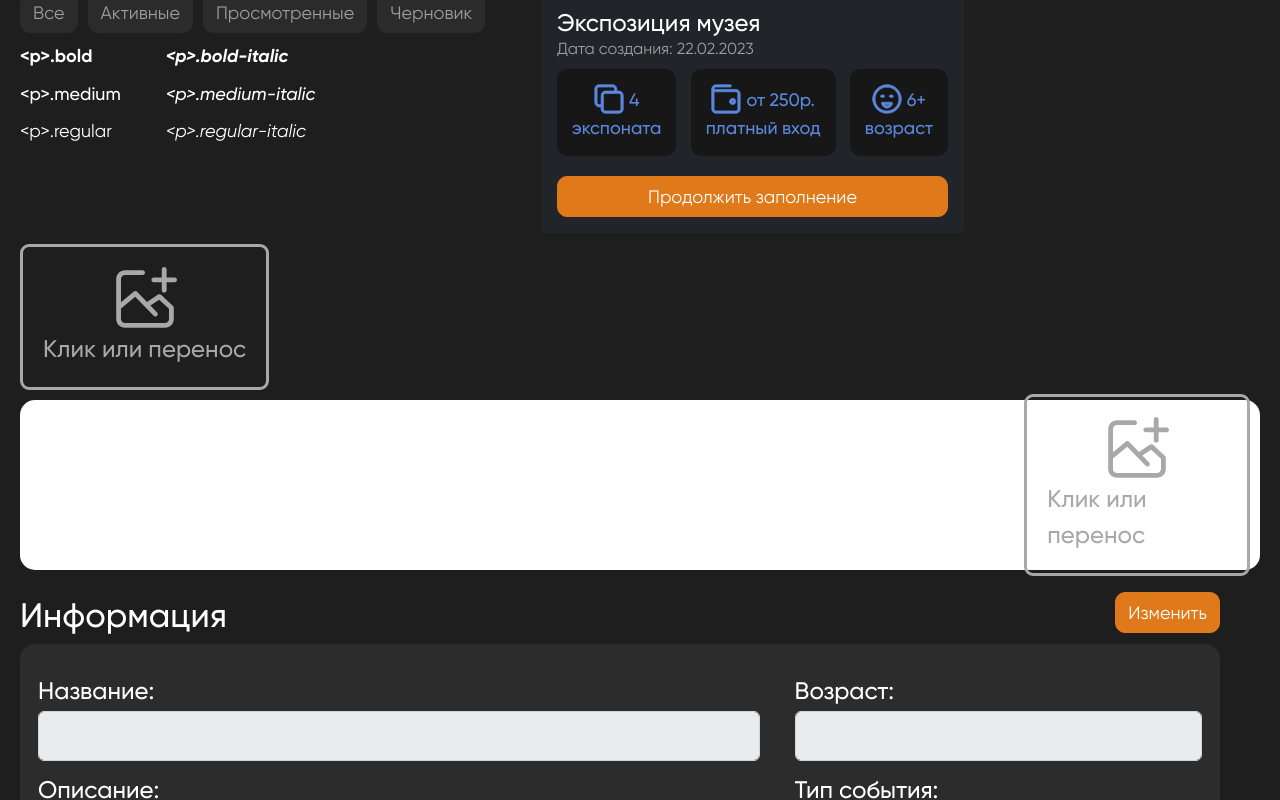
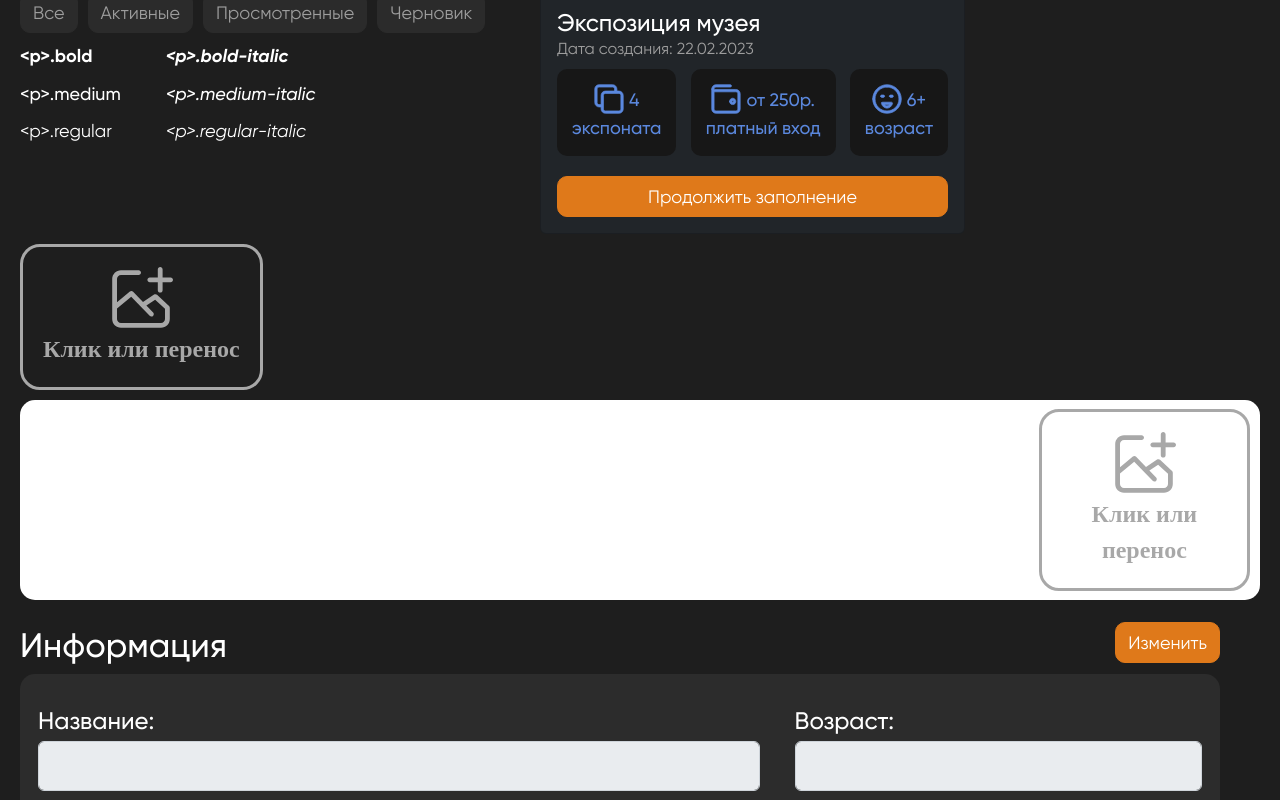
Before and after one commit to Anto-MSHK/podhod_front, a React (Create React App) app: page / in a window 1280 px wide. Shown: the part 505-1305 px from the top of the page. Built offline with nearby package versions, Linux system fonts and the light colour scheme.

Commit message:
styling image system

```diff
--- a/src/components/DragAndDrop/dragAndDrop.module.css
+++ b/src/components/DragAndDrop/dragAndDrop.module.css
@@ -1,21 +1,29 @@
 .drag_and_drop_wrapper {
   width: fit-content;
   height: fit-content;
-  padding: 20px;
   border: 3px solid #a8a8a8;
-  border-radius: 9px;
-  font-size: 24px;
-  font-weight: 600;
+  border-radius: 20px;
   position: relative;
+  text-align: center;
+  font-family: 'Gilroy';
+  padding: 10px;
 
 }
 
+
 .drag_and_drop_area {
+  flex-shrink: 0;
   color: #a8a8a8;
   display: flex;
   flex-direction: column;
   align-items: center;
   justify-content: center;
+  margin: 10px;
+}
+.bold{
+  margin-bottom: 0;
+  font-weight: 700;
+  font-size: 24px;
 }
 
 .icon {
@@ -29,5 +37,4 @@
   height:  100%;
   background-color: red;
   position: absolute;
-
 }
--- a/src/components/DragAndDrop/dragAndDrop.tsx
+++ b/src/components/DragAndDrop/dragAndDrop.tsx
@@ -42,7 +42,7 @@ const DragAndDrop: React.FC<IDragAndDrop> = (props) => {
     }
   };
 
-  const handleChange =  (e: React.ChangeEvent<HTMLInputElement>) => {
+  const handleChange = (e: React.ChangeEvent<HTMLInputElement>) => {
     e.preventDefault()
     if (e.target.files && e.target.files.length) {
       processImages(e.target.files)
@@ -76,7 +76,7 @@ const DragAndDrop: React.FC<IDragAndDrop> = (props) => {
             accept="image/*,.png,.jpg,.web,"
           />
           <img className={styles.icon} src={addFileIcon} />
-          Клик или перенос
+          <p className={styles.bold}>Клик или перенос</p>
         </div>
       )}
     </div>
--- a/src/components/ImagesGallery/imagesGallery.module.css
+++ b/src/components/ImagesGallery/imagesGallery.module.css
@@ -6,21 +6,20 @@
   align-items: center;
   border-radius: 15px;
   flex-wrap: nowrap;
-  max-height: 170px;
+  max-height: 200px;
   justify-content: space-between;
+  gap: 50px;
 }
 
 .drag_and_drop {
-  padding: 0px;
-  margin: 0px;
   display: flex;
   width: fit-content;
-
+  height: fit-content;
 }
 .image{
   flex-grow: 0.5;
   width: 200px;
-  height: 160px;
+  height: 180px;
 }
 .image_container{
   display: flex;
@@ -28,10 +27,11 @@
   justify-content: center;
   align-items: center;
   width: 200px;
-  height: 160px;
+  height: fit-content;
   box-shadow: 1px 2px 8px black;
   border-radius: 10px;
   flex-shrink: 0;
+
 
 }
 .images_wrapper{
@@ -40,6 +40,24 @@
   gap: 10px;
   overflow-x: auto;
   overflow-y: hidden;
+  padding: 10px;
+  position: relative;
+  border-radius: 20px;
+}
 
 
+.images_wrapper::-webkit-scrollbar {
+  position: absolute;
+  padding: 0px;
+  margin: 0px;
+  height: 5px;             /* ширина scrollbar */
 }
+
+.images_wrapper::-webkit-scrollbar-thumb {
+  width: 1px;
+  height: 1px;
+  background-color: grey;
+  opacity: .5;
+  border-radius: 2px;
+  border: 0px;
+}
```
